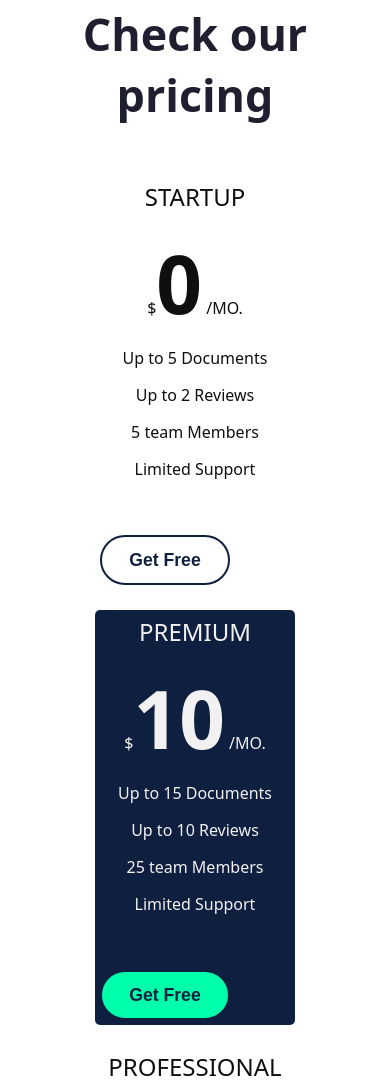
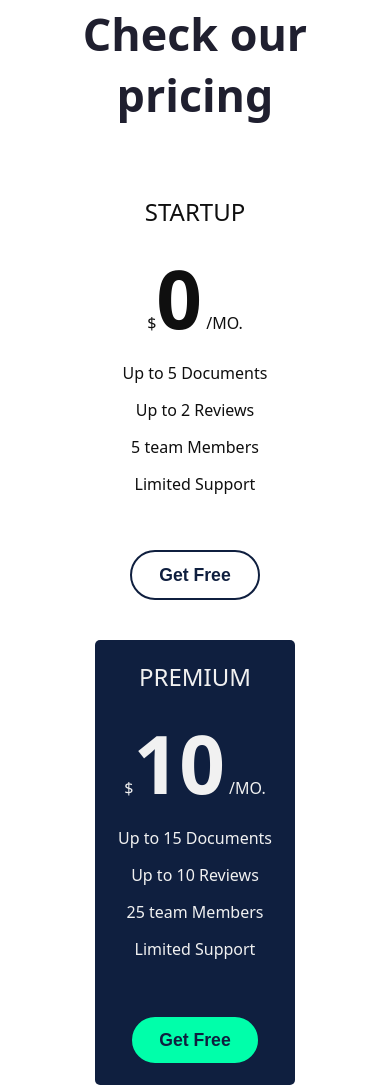
Before and after one commit to JavizzzG/Repo_Henry, a plain HTML site: page prueba1/index.html in a window 390 px wide. Shown: the part 3433-4521 px from the top of the page. Drawn offline with Linux system fonts and the light colour scheme.

Commit message:
minimo cambio para que en vista de 480px el boton quede centrado y se le subió el padding de 5px a 20px

```diff
--- a/prueba1/styles/index.css
+++ b/prueba1/styles/index.css
@@ -457,8 +457,9 @@ i {
     }
 
     .container-cards-price article {
-        padding: 5px;
+        padding: 20px;
         width: 200px;
+        align-items: center;
     }
 
 }
```
